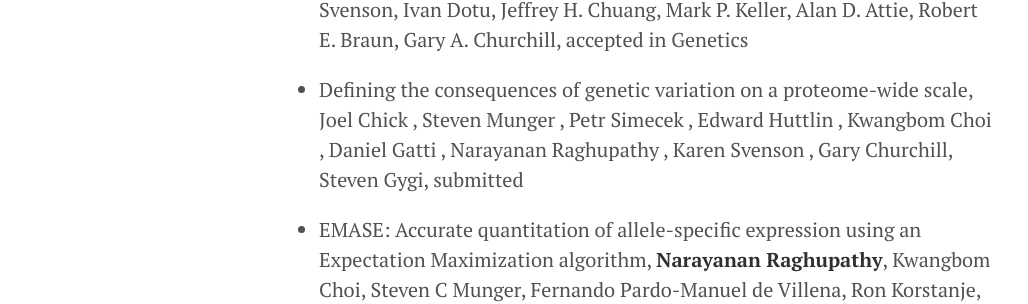
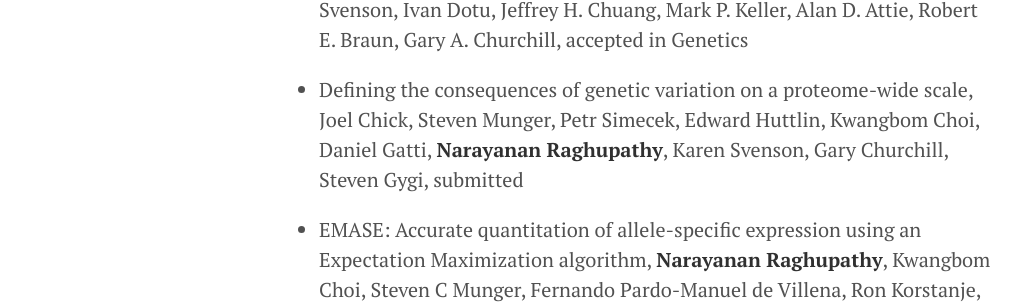
Before and after one commit to narayananr/narayananr.github.io, a Jekyll site: the page built from papers.md, in a window 1280 px wide. Shown: the part 1125-1429 px from the top of the page, without its empty margins (1-1029 px from the left). Built offline with Jekyll 4.4.1, drawn with Linux system fonts in a browser that asks for light colours; Markdown is read by kramdown in place of the engine named in the settings.

```diff
--- a/papers.md
+++ b/papers.md
@@ -17,8 +17,7 @@ title: <font color="DodgerBlue">Papers</font>
 
 * Quantitative variation in C-to-U and A-to-I RNA editing pathways is determined by distinct genetic architectures, Tongjun Gu, Daniel M. Gatti, Anuj Srivastava, Elizabeth Snyder, **Narayanan Raghupathy**, Karen L. Svenson, Ivan Dotu, Jeffrey H. Chuang, Mark P. Keller, Alan D. Attie, Robert E. Braun, Gary A. Churchill, accepted in Genetics
 
-* Defining the consequences of genetic variation on a proteome-wide scale, Joel Chick , Steven Munger , Petr Simecek , Edward Huttlin , Kwangbom Choi , Daniel Gatti , Narayanan Raghupathy , Karen Svenson , Gary Churchill, Steven Gygi, submitted
-
+* Defining the consequences of genetic variation on a proteome-wide scale, Joel Chick, Steven Munger, Petr Simecek, Edward Huttlin, Kwangbom Choi, Daniel Gatti, **Narayanan Raghupathy**, Karen Svenson, Gary Churchill, Steven Gygi, submitted
 
 * EMASE: Accurate quantitation of allele-specific expression using an Expectation Maximization algorithm, **Narayanan Raghupathy**, Kwangbom Choi, Steven C Munger, Fernando Pardo-Manuel de Villena, Ron Korstanje, and Gary A Churchill
 
```
